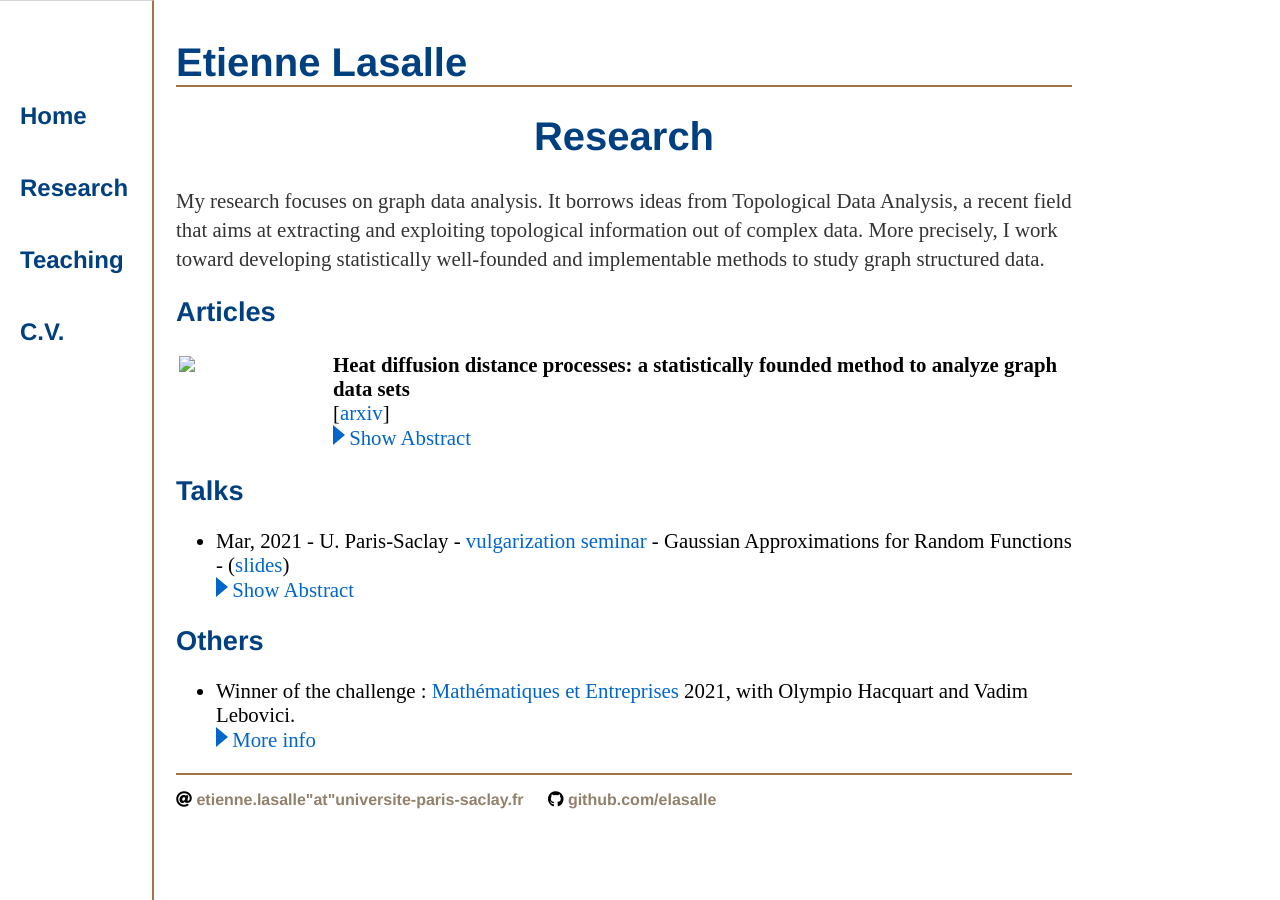
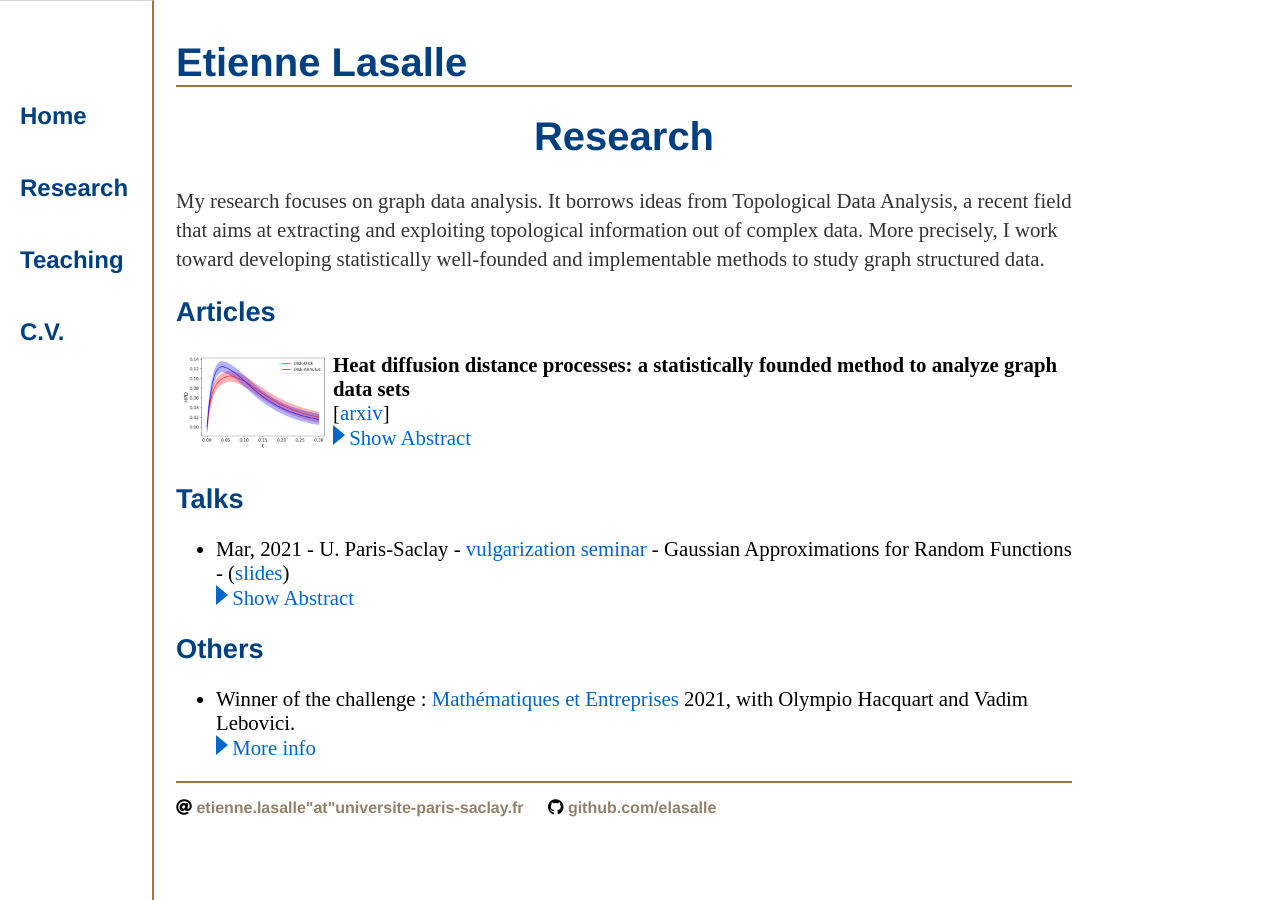
Before and after one commit to elasalle/elasalle.github.io, a Jekyll site: the page built from research/index.html, in a window 1280 px wide. Built offline with Jekyll 4.4.1, drawn with Linux system fonts in a browser that asks for light colours.

Commit message:
resolve bug

```diff
--- a/research/index.html
+++ b/research/index.html
@@ -15,7 +15,7 @@ title: Etienne Lasalle, Research
 			<tr>
 			<td class="nopadding top" width=150>
 			<a href="https://arxiv.org/abs/2109.13213">
-			<img class="noradius" src="./research/fig/conf_band_HPD_DiskvsAnnulus_rdmsize.png" width=150></a>
+			<img class="noradius" src="fig/conf_band_HPD_DiskvsAnnulus_rdmsize.png" width=150></a>
 			</td>
 			<td class="nopadding top">
 			<b>Heat diffusion distance processes: a statistically founded method to analyze graph data sets</b> <br>
```
